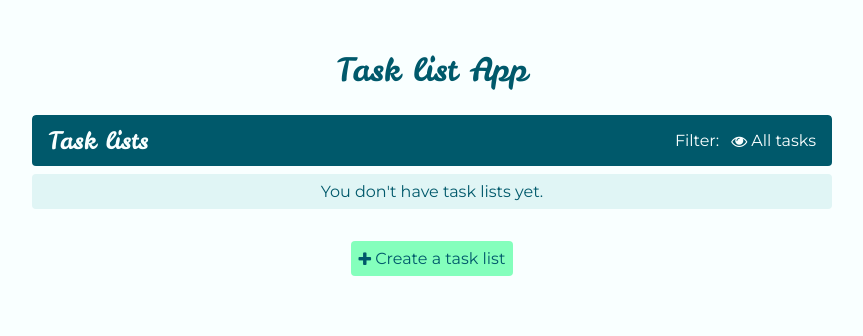
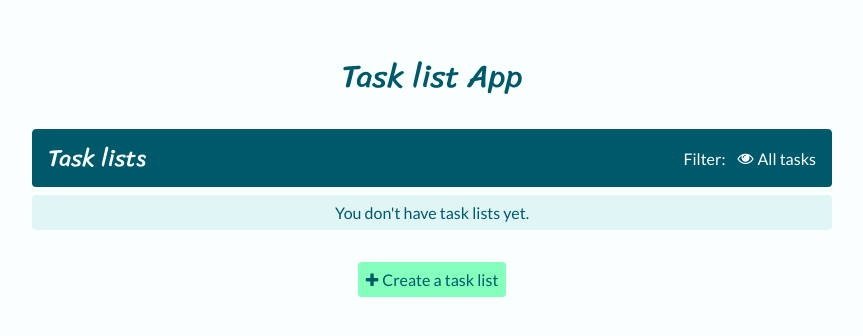
Before and after one commit to Miroaleksis/tasklistapp, a plain HTML site: page index.html in a window 1280 px wide. Shown: the whole page, without its empty margins (208-1071 px from the left). Drawn offline with Linux system fonts and the light colour scheme.

Commit message:
Update styles.css

```diff
--- a/styles.css
+++ b/styles.css
@@ -1,7 +1,7 @@
 @charset "utf-8";
-@import url('https://fonts.googleapis.com/css2?family=Montserrat:ital,wght@0,100..900;1,100..900&display=swap');
+@import url('https://fonts.googleapis.com/css2?family=Lato:ital,wght@0,100;0,300;0,400;0,700;0,900;1,100;1,300;1,400;1,700;1,900&display=swap');
+@import url('https://fonts.googleapis.com/css2?family=Sriracha&display=swap');
 @import url(https://cdnjs.cloudflare.com/ajax/libs/font-awesome/4.7.0/css/font-awesome.min.css);
-@import url('https://fonts.googleapis.com/css2?family=Leckerli+One&display=swap');
 /* CSS Document */
 
 
@@ -11,7 +11,7 @@
 html, body {
 	color: var(--primary);
 	background-color: var(--secondary);
-	font-family: 'Montserrat', sans-serif;
+	font-family: 'Lato', sans-serif;
 	font-size: 16px;
 }
 
@@ -24,7 +24,7 @@ html, body {
 
 		h1, h2{
 			margin: 0;
-			font-family: "Leckerli One", serif;
+			font-family: "Sriracha", serif;
 			font-weight: 400;
 		}
 
```
